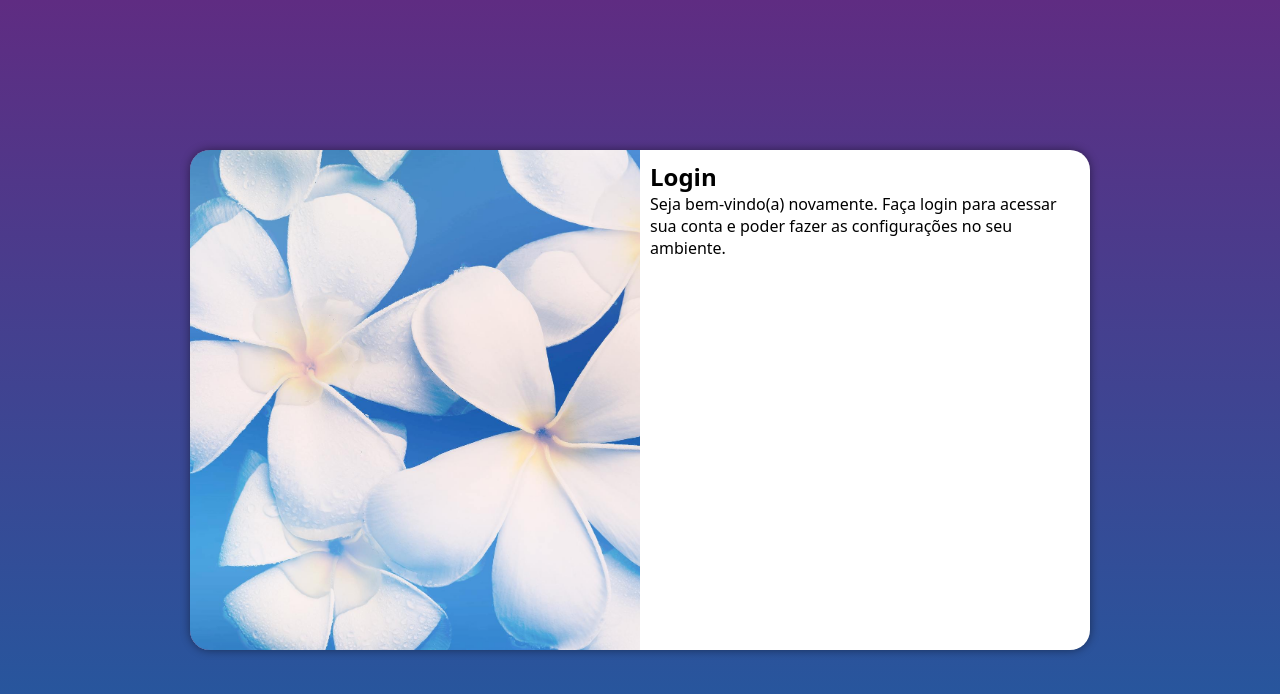
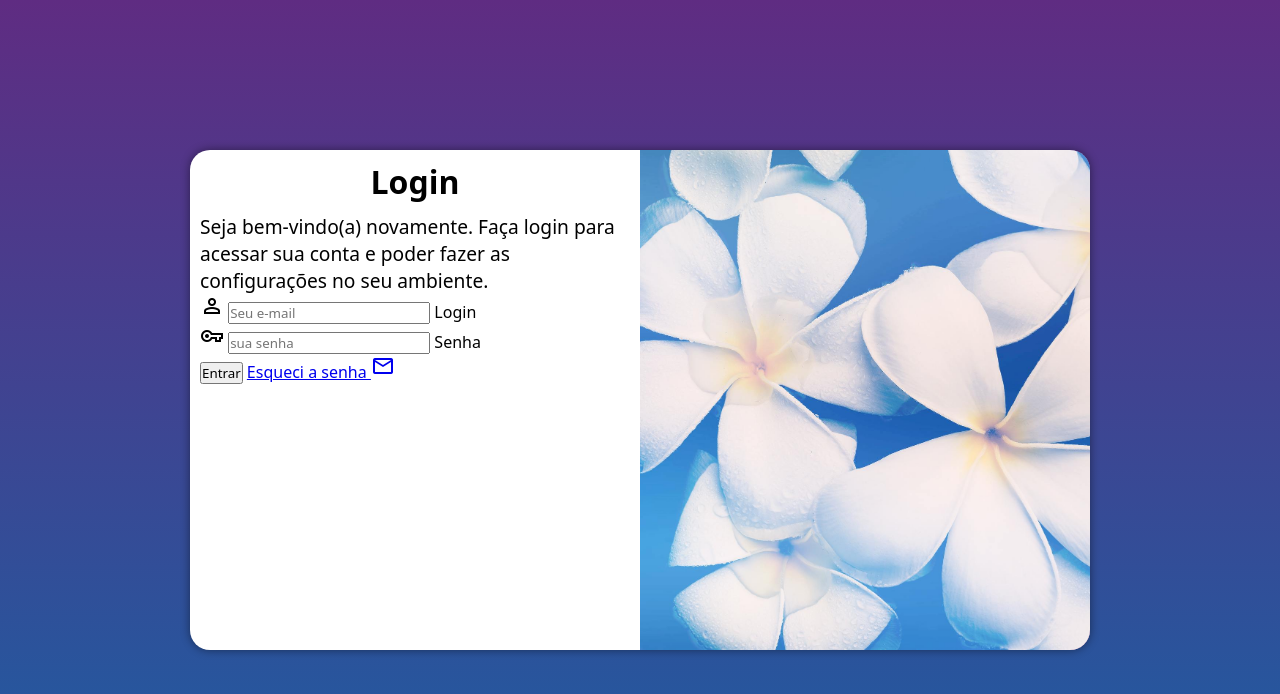
Before and after one commit to carinanv/projeto-login, a plain HTML site: page index.html in a window 1280 px wide. Drawn offline with nearby package versions, Linux system fonts and the light colour scheme.

Commit message:
adicionei o formulário

```diff
--- a/estilos/media-query.css
+++ b/estilos/media-query.css
@@ -40,13 +40,21 @@ grandes: acima de 1200px
     }
 
     section#login > div#imagem {
-        float: left;
+        float: right;
         width: 50%;
         height: 100%;
     }
 
     section#login > div#formulario {
-        float: right;
+        float: left;
         width: 50%;
     }
+
+    div#formulario > h1 {
+        font-size: 2em;
+    }
+
+    div#formulario > p {
+        font-size: 1.2em;
+    }
 }
--- a/estilos/style.css
+++ b/estilos/style.css
@@ -54,3 +54,12 @@ section#login > div#formulario {
     display: block;
     padding: 10px;
 }
+
+div#formulario > h1 {
+    text-align: center;
+    margin-bottom: 10px;
+}
+
+div#formulario > p {
+    font-size: 0.8em;
+}
--- a/index.html
+++ b/index.html
@@ -4,6 +4,7 @@
     <meta charset="UTF-8">
     <meta name="viewport" content="width=device-width, initial-scale=1.0">
     <title>Login</title>
+    <link href="https://fonts.googleapis.com/css2?family=Material+Symbols+Outlined" rel="stylesheet" />
     <link rel="stylesheet" href="estilos/style.css">
     <link rel="stylesheet" href="estilos/media-query.css">
 </head>
@@ -16,8 +17,25 @@
             <div id="formulario">
                 <h1>Login</h1>
                 <p>Seja bem-vindo(a) novamente. Faça login para acessar sua conta e poder fazer as configurações no seu ambiente.</p>
-                <form action="login.php" method="post">
+                <form action="login.php" method="post" autocomplete="on">
+                    <div class="campo">
+                        <span class="material-symbols-outlined">
+                            person
+                            </span>
+                        <input type="email" name="login" id="ilogin" placeholder="Seu e-mail" autocomplete="email" required maxlength="30">
+                        <label for="ilogin">Login</label>
 
+                    </div>
+                    <div class="campo">
+                        <span class="material-symbols-outlined">vpn_key</span>
+                        <input type="password" name="senha" id="isenha" placeholder="sua senha" autocomplete="current-password" required minlength="8" maxlength="20">
+                        <label for="isenha">Senha</label>
+                    </div>
+
+                    <input type="submit" value="Entrar">
+                    <a href="esqueci.html">
+                        Esqueci a senha <span class="material-symbols-outlined">mail</span>
+                    </a>
                 </form>
 
             </div>
```
